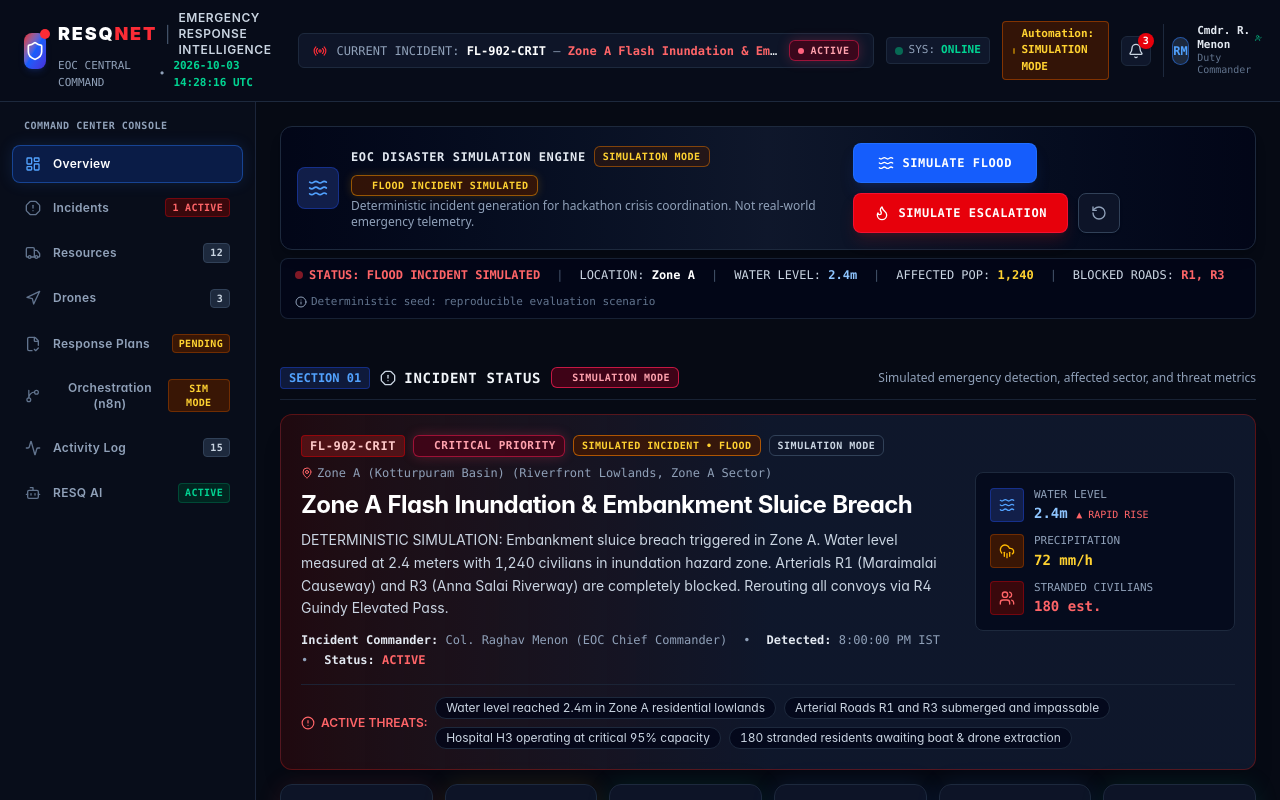
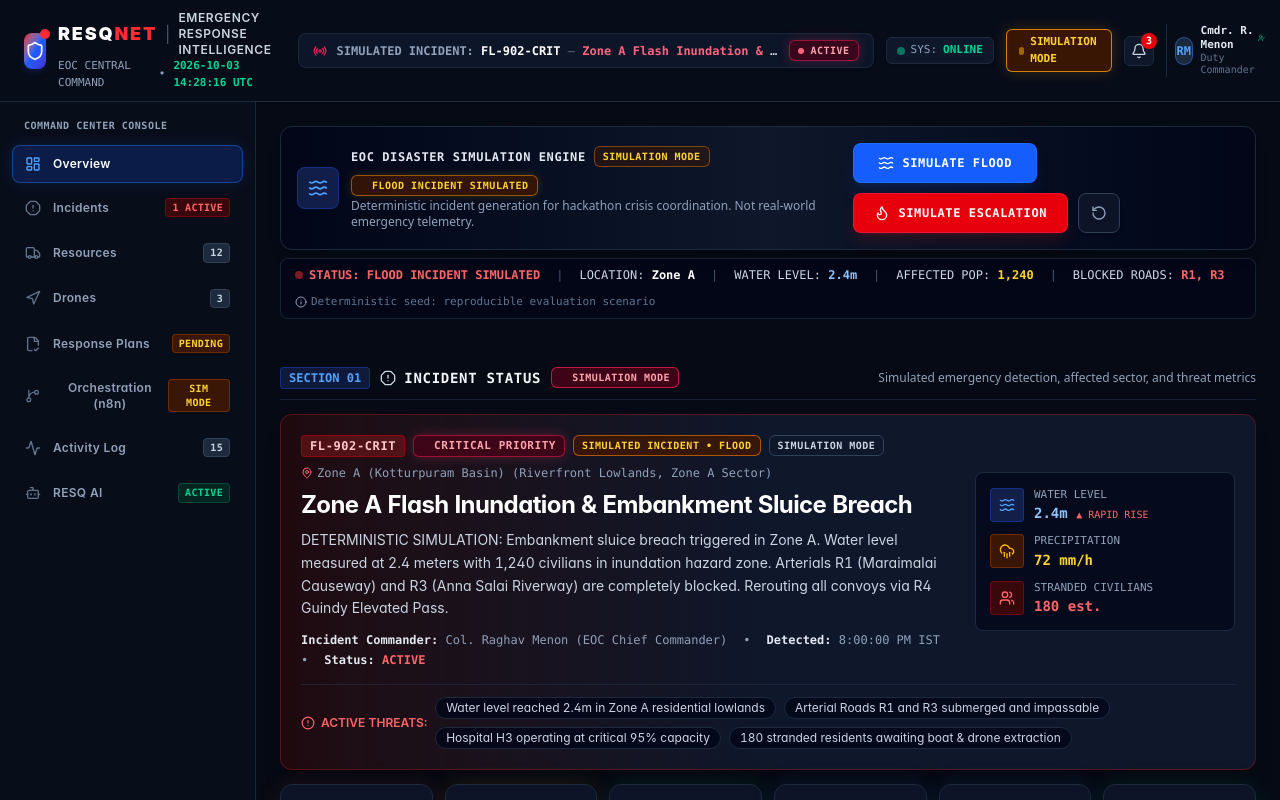
Before and after one commit to Jaswant-Karun/RESQNET, a Next.js app: page / in a window 1280 px wide. Shown: the top 800 px of the page. Built offline with nearby package versions, Linux system fonts and the light colour scheme.

Commit message:
Step 14 - UI Design

```diff
--- a/src/components/layout/Header.tsx
+++ b/src/components/layout/Header.tsx
@@ -68,13 +68,13 @@ export function Header() {
           </div>
 
           {/* Center: Current Incident Status Banner */}
-          <div className="hidden xl:flex items-center gap-2.5 px-3.5 py-1.5 rounded-md bg-slate-900/90 border border-slate-800 max-w-xl">
-            <Radio className="h-3.5 w-3.5 text-red-500 animate-pulse shrink-0" />
+          <div className="hidden xl:flex items-center gap-2.5 px-3.5 py-1.5 rounded-lg bg-slate-900/90 border border-slate-800/90 shadow-sm max-w-xl">
+            <Radio className="h-3.5 w-3.5 text-rose-500 animate-pulse shrink-0" />
             <div className="truncate text-xs font-mono">
-              <span className="text-slate-400">CURRENT INCIDENT: </span>
+              <span className="text-slate-400 font-semibold">SIMULATED INCIDENT: </span>
               <span className="text-white font-bold">{incident.code}</span>
-              <span className="text-slate-400"> — </span>
-              <span className="text-red-400 font-semibold truncate">{incident.title}</span>
+              <span className="text-slate-500"> — </span>
+              <span className="text-rose-400 font-semibold truncate">{incident.title}</span>
             </div>
             <Badge
               variant={incident.severity === "CRITICAL" ? "critical" : "warning"}
@@ -88,37 +88,26 @@ export function Header() {
           {/* Right Controls: Status, Sim Indicator, Notifications, Operator */}
           <div className="flex items-center gap-3">
             {/* System Status: ONLINE */}
-            <div className="flex items-center gap-1.5 px-2 py-1 rounded bg-slate-900 border border-slate-800 font-mono text-[11px]">
-              <span className="h-2 w-2 rounded-full bg-emerald-500 animate-pulse" />
+            <div className="flex items-center gap-1.5 px-2.5 py-1 rounded-md bg-slate-900 border border-slate-800 font-mono text-[11px] shadow-sm">
+              <span className="h-2 w-2 rounded-full bg-emerald-400 animate-pulse" />
               <span className="text-slate-400">SYS:</span>
               <span className="text-emerald-400 font-bold">ONLINE</span>
             </div>
 
             {/* AUTOMATION & SIMULATION MODE INDICATOR */}
-            {workflowState.isSimulationMode ? (
             <div
               onClick={() => setActiveTab("automation")}
-                className="flex items-center gap-1.5 px-2.5 py-1 rounded bg-amber-950/70 border border-amber-800/80 font-mono text-[11px] text-amber-300 font-bold cursor-pointer hover:bg-amber-900/80 transition-colors"
-                title="Workflow Orchestration: Running in Local Simulation Mode"
+              className="flex items-center gap-1.5 px-3 py-1 rounded-md bg-amber-950/80 border border-amber-500/80 font-mono text-[11px] text-amber-300 font-bold shadow-[0_0_15px_rgba(245,158,11,0.2)] cursor-pointer hover:bg-amber-900/90 transition-all"
+              title="Workflow Orchestration: Running in Simulation Mode"
             >
-                <span className="h-1.5 w-1.5 rounded-full bg-amber-400 animate-pulse" />
-                <span>Automation: SIMULATION MODE</span>
+              <span className="h-2 w-2 rounded-full bg-amber-400 animate-pulse" />
+              <span>SIMULATION MODE</span>
               {simulationStage === "ESCALATED" && (
-                  <span className="text-red-400 ml-1 text-[10px] font-black underline">
+                <span className="text-rose-400 ml-1 text-[10px] font-black uppercase">
                   [ESCALATED]
                 </span>
               )}
             </div>
-            ) : (
-              <div
-                onClick={() => setActiveTab("automation")}
-                className="flex items-center gap-1.5 px-2.5 py-1 rounded bg-emerald-950/70 border border-emerald-800/80 font-mono text-[11px] text-emerald-300 font-bold cursor-pointer hover:bg-emerald-900/80 transition-colors"
-                title="n8n Live Workflow Connected"
-              >
-                <span className="h-1.5 w-1.5 rounded-full bg-emerald-400 animate-pulse" />
-                <span>n8n Workflow: RUNNING</span>
-              </div>
-            )}
 
             {/* Notification Bell with Badge */}
             <div className="relative">
```
Lines whose indentation alone changed are shown as unchanged.
